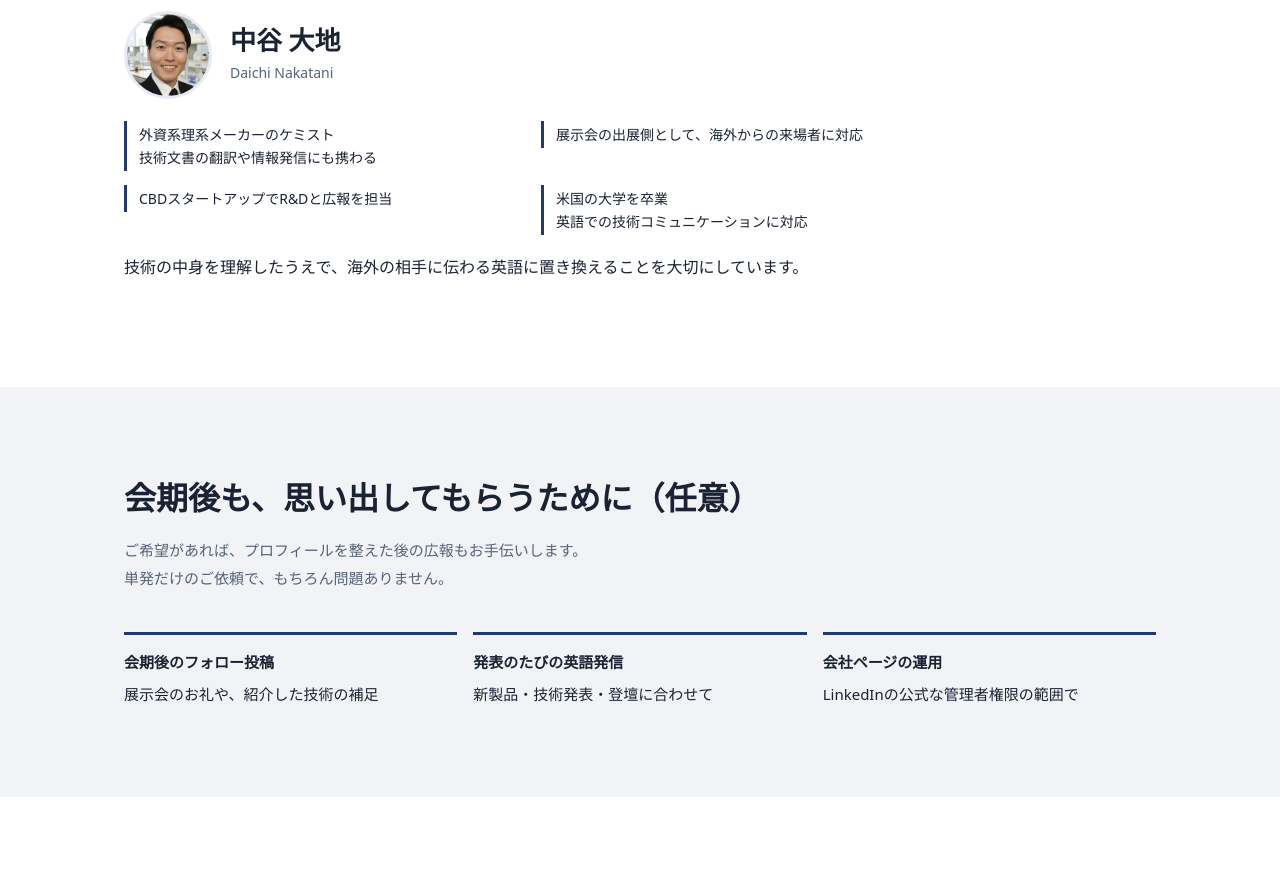
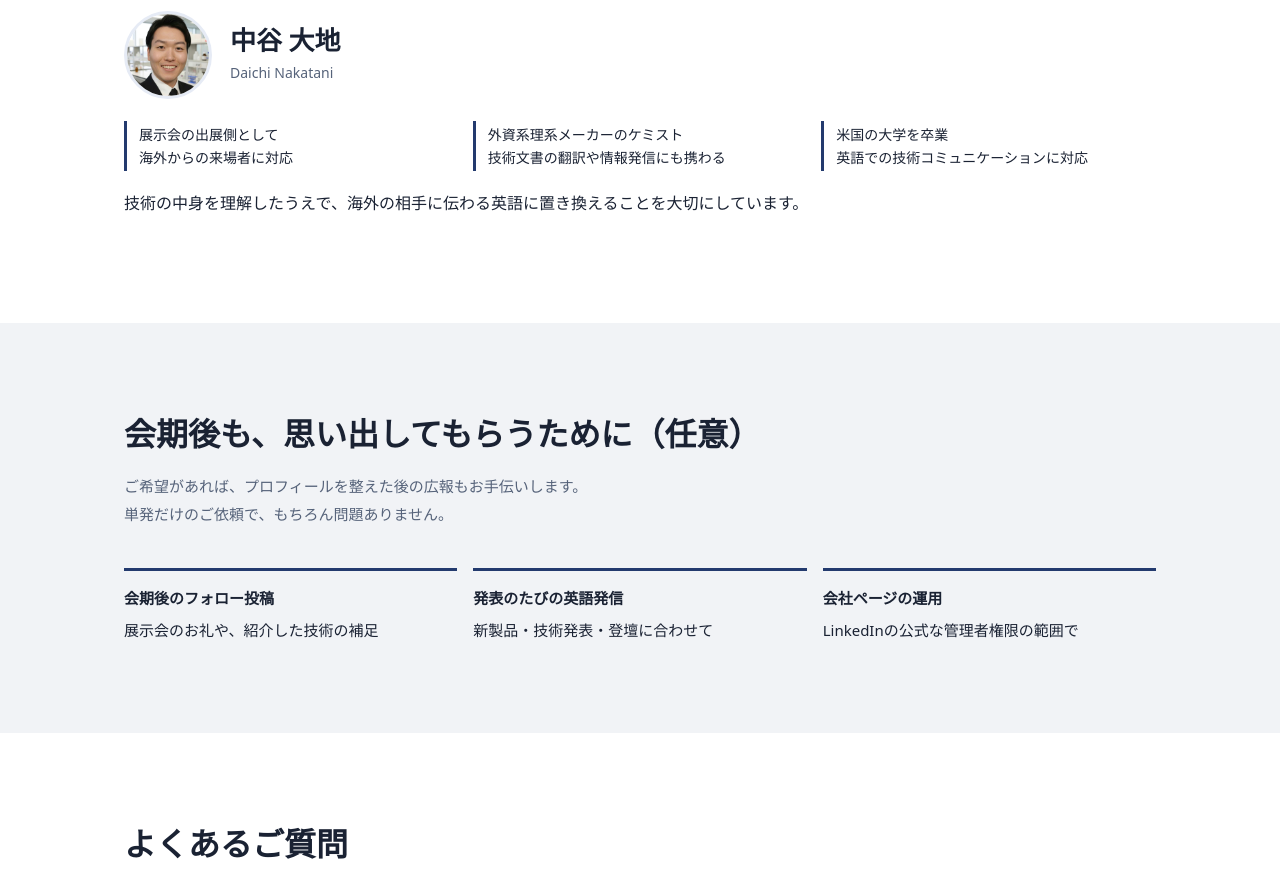
Before and after one commit to nakatani-expo/nakatani-expo.github.io, a plain HTML site: page index.html in a window 1280 px wide. Shown: the part 4872-5752 px from the top of the page. Drawn offline with Linux system fonts and the light colour scheme; a web font is replaced by a local one.

Commit message:
Trim profile facts to three

```diff
--- a/index.html
+++ b/index.html
@@ -199,12 +199,12 @@
   .stats { display: flex; gap: 14px; font-size: 12px; color: var(--sub); margin-top: 10px; }
 
   /* ===== 担当者 ===== */
-  .me .facts, .me > p { max-width: 820px; }
+  .me > p { max-width: 820px; }
   .me-head { display: flex; align-items: center; gap: 18px; margin: 0 0 22px; }
   .me-head img { width: 88px; height: 88px; border-radius: 50%; object-fit: cover; flex: none; border: 3px solid var(--ai-soft); }
   .me .nm { font-family: "BIZ UDPMincho", serif; font-size: 26px; font-weight: 700; margin: 0; line-height: 1.4; }
   .me .en { color: var(--sub); font-size: 14px; margin: 0; }
-  .facts { display: grid; grid-template-columns: 1fr 1fr; align-items: start; gap: 14px; margin: 0 0 18px; padding: 0; list-style: none; }
+  .facts { display: grid; grid-template-columns: repeat(3, 1fr); align-items: start; gap: 14px; margin: 0 0 18px; padding: 0; list-style: none; }
   .facts li { border-left: 3px solid var(--ai); padding: 2px 0 2px 12px; font-size: 14px; line-height: 1.65; }
 
   /* ===== 任意の継続 ===== */
@@ -250,6 +250,7 @@
     .flow { grid-template-columns: 1fr; gap: 28px; }
     .frame, .frame + .frame { padding: 0; border-left: 0; }
     .later { grid-template-columns: 1fr; }
+    .facts { grid-template-columns: 1fr; }
   }
   @media (max-width: 560px) {
     .wrap { padding: 0 16px; }
@@ -508,10 +509,9 @@
         <div><p class="nm">中谷 大地</p><p class="en" lang="en">Daichi Nakatani</p></div>
       </div>
       <ul class="facts">
-          <li>外資系理系メーカーのケミスト<br>技術文書の翻訳や情報発信にも携わる</li>
-          <li>展示会の出展側として、海外からの来場者に対応</li>
-          <li>CBDスタートアップでR&amp;Dと広報を担当</li>
-          <li>米国の大学を卒業<br><span class="nw">英語での技術コミュニケーションに対応</span></li>
+        <li>展示会の出展側として<br>海外からの来場者に対応</li>
+        <li>外資系理系メーカーのケミスト<br>技術文書の翻訳や情報発信にも携わる</li>
+        <li>米国の大学を卒業<br><span class="nw">英語での技術コミュニケーションに対応</span></li>
       </ul>
       <p>技術の中身を理解したうえで、海外の相手に伝わる英語に置き換えることを大切にしています。</p>
     </div>
```
